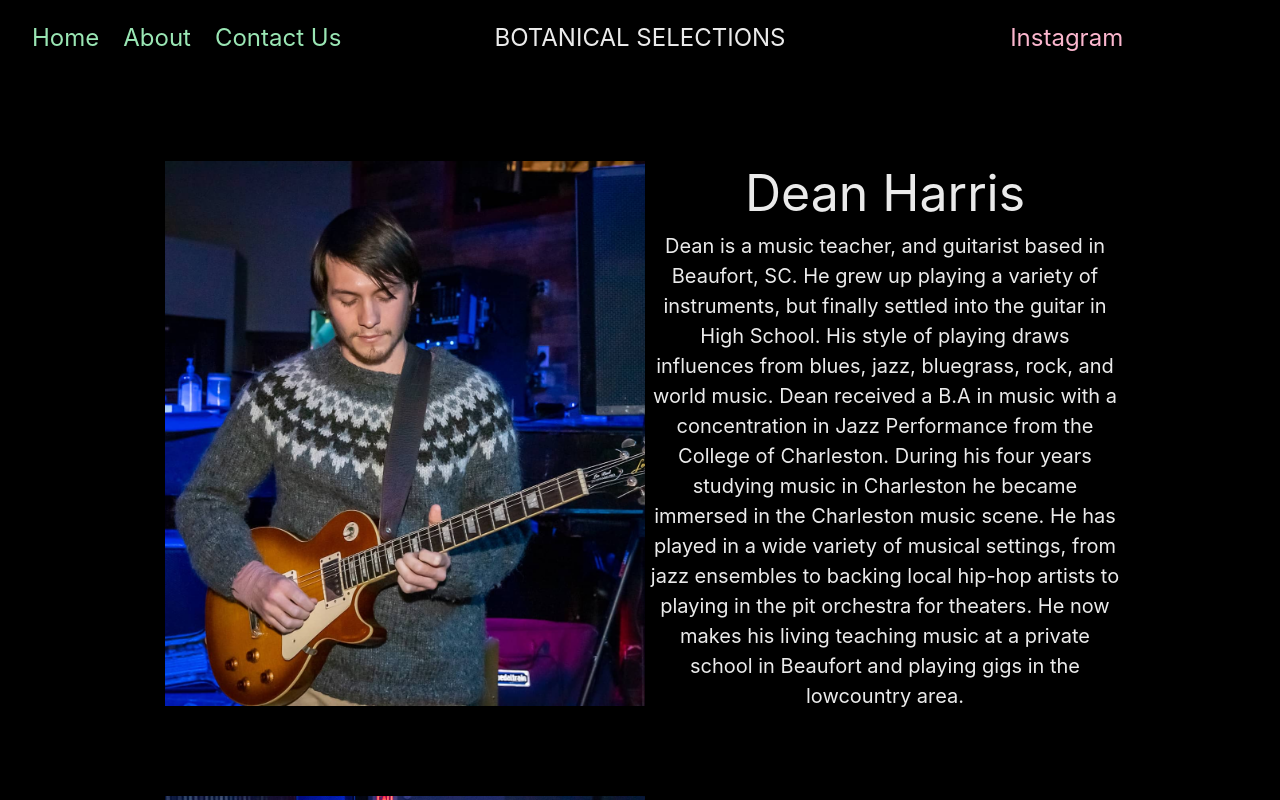
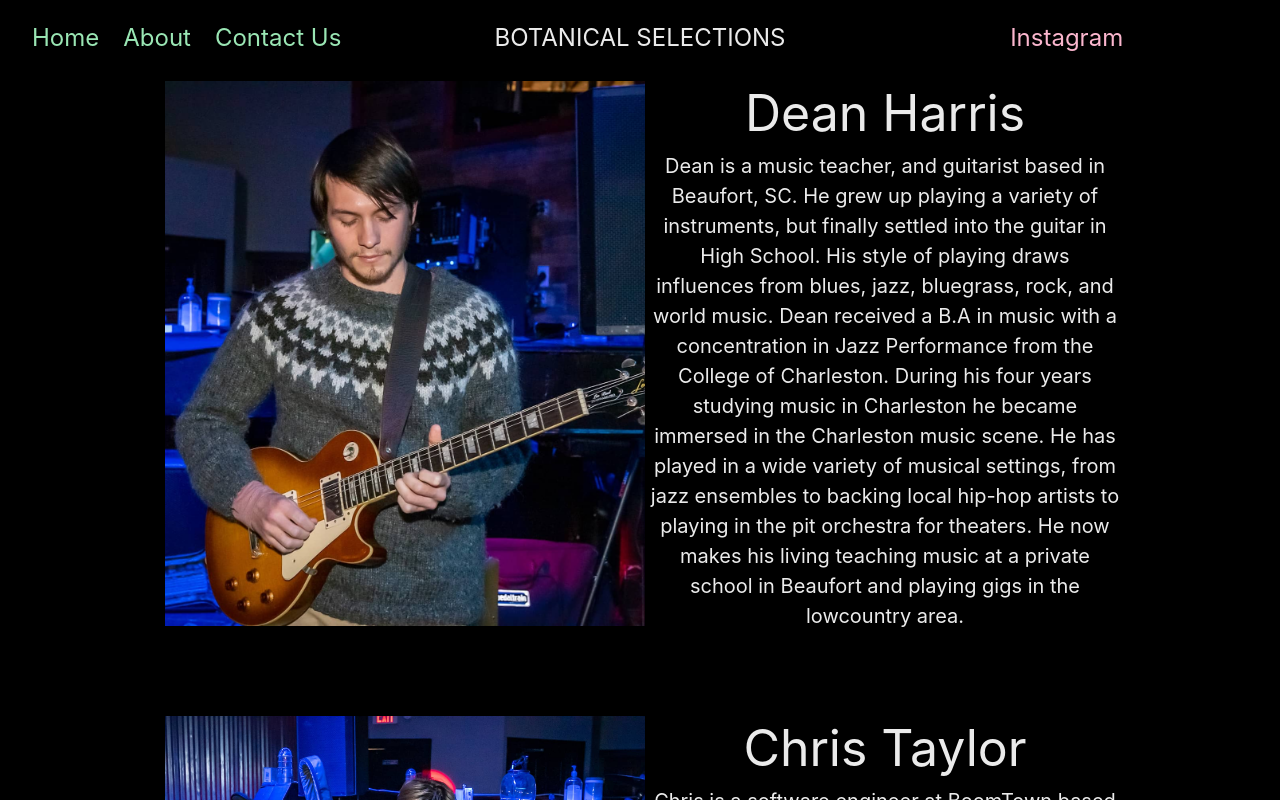
Before and after one commit to chris-m-taylor/botanical-website, a Next.js app: page /about in a window 1280 px wide. Shown: the top 800 px of the page. Built offline with nearby package versions, Linux system fonts and the light colour scheme.

Commit message:
change margin on page

```diff
--- a/components/About/Bio.js
+++ b/components/About/Bio.js
@@ -5,7 +5,7 @@ import styles from "./styles.module.css";
 const Bio = ({ image, summary, name }) => {
    return (
       <>
-         <Center marginTop={20}>
+         <Center marginBottom={20}>
                <Show above="1050px">
                      <Flex className={styles.bigContainer} justifyContent="center">
                         <img src={image.src} className={styles.imgLarge} />
--- a/components/ContactForm/ContactForm.js
+++ b/components/ContactForm/ContactForm.js
@@ -91,7 +91,7 @@ const ContactForm = () => {
         draggable
         pauseOnHover
       />
-      <Stack direction='column' alignItems='center' marginTop={200} marginBottom={300} background="black">
+      <Stack direction='column' alignItems='center' marginTop={100} marginBottom={300} background="black">
         <Text fontSize='7xl'>Contact Us</Text>
 
         <Stack>
--- a/pages/_app.js
+++ b/pages/_app.js
@@ -1,7 +1,6 @@
 import { ChakraProvider } from '@chakra-ui/react'
 import {theme} from '../components/Theme/_theme'
 import styles from '../styles/globals.css'
-
 
 function MyApp({ Component, pageProps }) {
   return (
```
